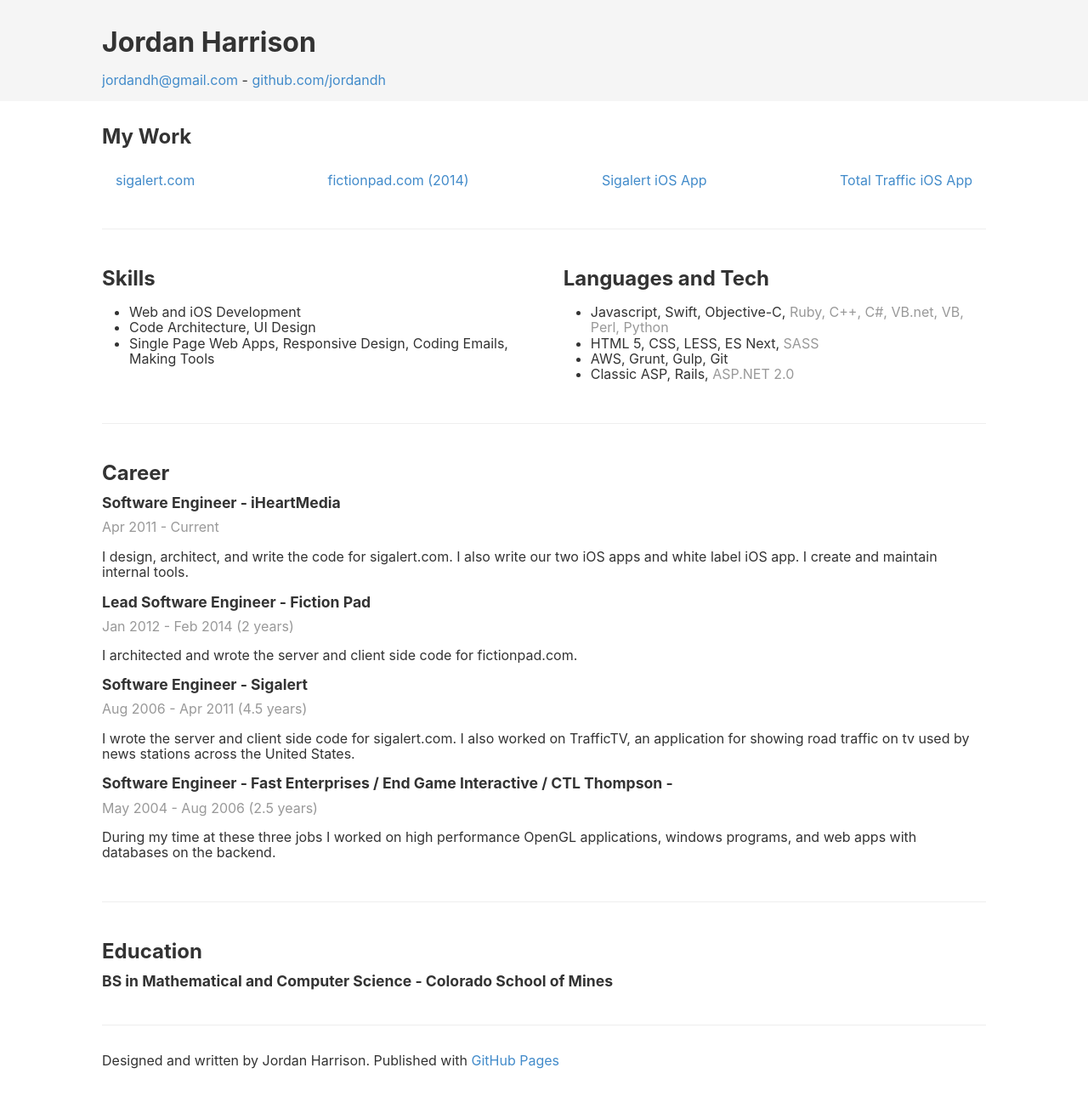
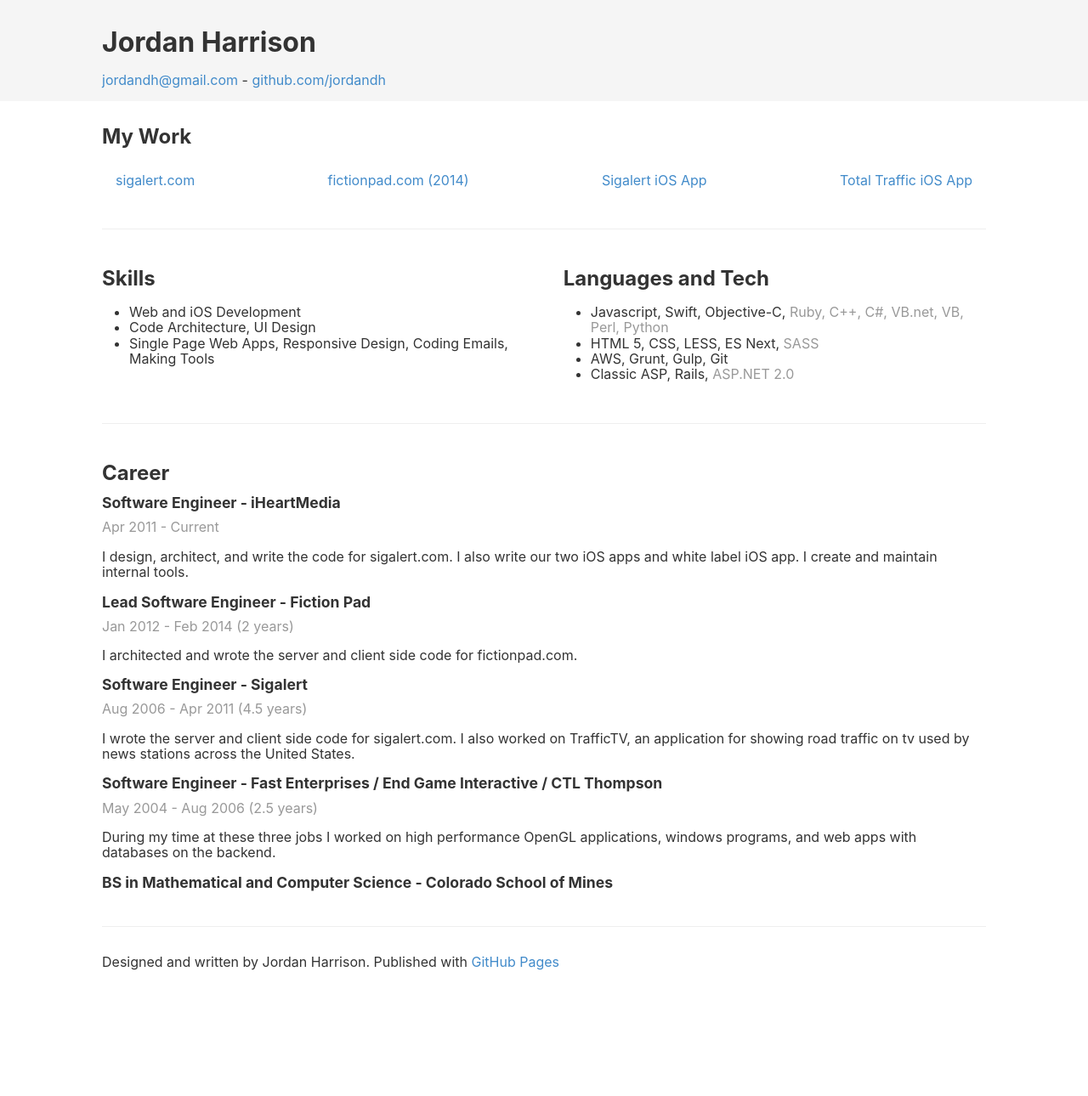
Before and after one commit to jordandh/resume, a Jekyll site: the page built from README.md, in a window 1280 px wide. Shown: the whole page at 85% size. Built offline with Jekyll 4.4.1, drawn with Linux system fonts in a browser that asks for light colours; our own code applies the rules of GitHub Pages for plain Markdown files; after the commit the page ends 1173 px from its top, so only the background shows below that.

Commit message:
Update default.html

```diff
--- a/_layouts/default.html
+++ b/_layouts/default.html
@@ -96,7 +96,7 @@
           </li>
 
           <li>
-            <h3>Software Engineer - Fast Enterprises / End Game Interactive / CTL Thompson - </h3>
+            <h3>Software Engineer - Fast Enterprises / End Game Interactive / CTL Thompson</h3>
             <p class="text-muted">
               May 2004 - Aug 2006 (2.5 years)
             </p>
@@ -104,14 +104,11 @@
               During my time at these three jobs I worked on high performance OpenGL applications, windows programs, and web apps with databases on the backend.
             </p>
           </li>
+
+          <li>
+            <h3>BS in Mathematical and Computer Science - Colorado School of Mines</h3>
+          </li>
         </ul>
-      </section>
-
-      <hr>
-
-      <section>
-        <h2>Education</h2>
-        <h3>BS in Mathematical and Computer Science - Colorado School of Mines</h3>
       </section>
 
       <hr>
```
